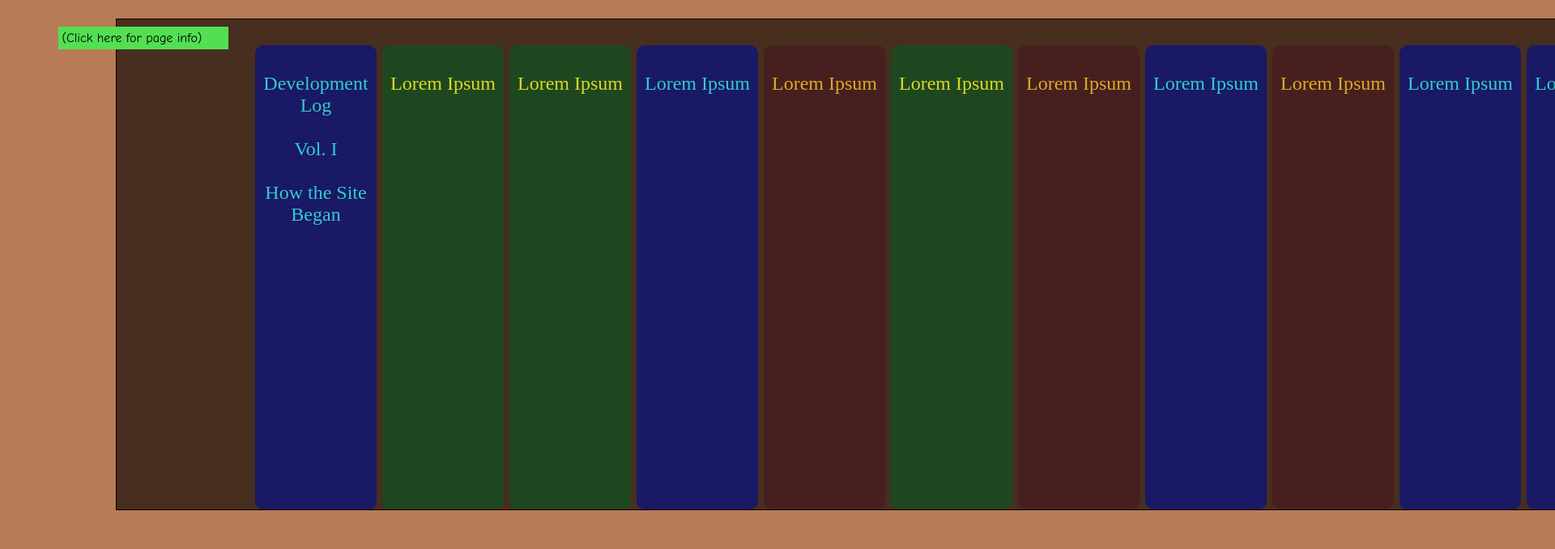
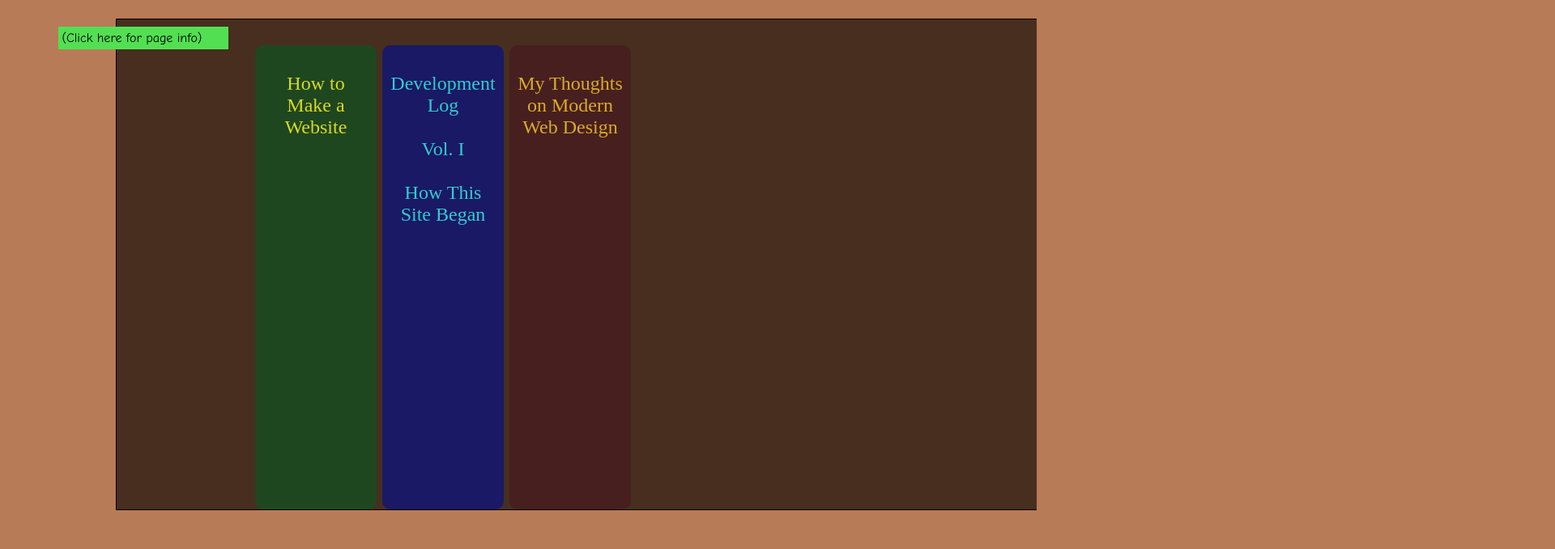
Before and after one commit to nickhz-live-Repos/nickhz.live, a plain HTML site: page public/journal/index.html in a window 1280 px wide. Shown: the part 121-800 px from the top of the page at 81% size, 1920 px wide, since content can reach past the window. Drawn offline with Linux system fonts and the light colour scheme; files that its build step writes are made by us from their sources.

Commit message:
Basic Journal Entries Implementation

```diff
--- a/public/css/journal-index.css
+++ b/public/css/journal-index.css
@@ -67,7 +67,7 @@ header {
 }
 
 main {
-    position: relative;
+    position: absolute;
     background: hsl(23, 39%, 20%);
     top: calc(8em + 16px);
     height: calc(100dvh - 10em - 32px);
@@ -81,11 +81,6 @@ main {
     white-space: nowrap;
 }
 
-main > div {
-    display: inline-block;
-    height: 100%;
-}
-
 .journal-entry {
     display: inline-flex;
     width: 150px;
@@ -97,12 +92,24 @@ main > div {
     padding-top: calc(10px + 1em);
     margin-right: 3px;
     white-space: initial;
+    font-size: 1.5em;
+    text-decoration: none;
+    background-color: hsl(0, 0%, 40%);
 }
 
-#devlog-entries > .journal-entry {
+.journal-entry.devlog {
     background-color: hsl(240, 60%, 25%);
     color: hsl(180, 60%, 50%);
-    font-size: 1.5em;
+}
+
+.journal-entry.tutorial {
+    background-color: hsl(120, 40%, 20%);
+    color: hsl(60, 70%, 50%);
+}
+
+.journal-entry.thoughts {
+    background-color: hsl(0, 40%, 20%);
+    color: hsl(45, 70%, 50%);
 }
 
 aside {
@@ -160,7 +167,7 @@ aside > .sticky-note,
     top: 10px;
     left: 10px;
     width: auto;
-    font-family: 'Ink Free', sans-serif;
+    font-family: 'Ink Free', 'Comic Sans MS', sans-serif;
     font-size: 2em;
     font-weight: 1000;
     color: hsl(22, 40%, 20%);
--- a/public/journal/index.html
+++ b/public/journal/index.html
@@ -38,50 +38,21 @@
 
         <!-- journal volumes -->
         <main>
-            <div id="devlog-entries">
-                <div class="journal-entry">
+            <a href="./journal" class="journal-entry tutorial">
+                How to Make a Website
+            </a>
+            <a href="./journal" class="journal-entry devlog">
                 Development Log
                 <br />
                 <br />
                 Vol. I
                 <br />
                 <br />
-                    How the Site Began
-                </div>
-                <div class="journal-entry" style="color: hsl(60, 70%, 50%); background-color: hsl(120, 40%, 20%)">
-                    Lorem Ipsum
-                </div>
-                <div class="journal-entry" style="color: hsl(60, 70%, 50%); background-color: hsl(120, 40%, 20%)">
-                    Lorem Ipsum
-                </div>
-                <div class="journal-entry">
-                    Lorem Ipsum
-                </div>
-                <div class="journal-entry" style="color: hsl(45, 70%, 50%); background-color: hsl(0, 40%, 20%)">
-                    Lorem Ipsum
-                </div>
-                <div class="journal-entry" style="color: hsl(60, 70%, 50%); background-color: hsl(120, 40%, 20%)">
-                    Lorem Ipsum
-                </div>
-                <div class="journal-entry" style="color: hsl(45, 70%, 50%); background-color: hsl(0, 40%, 20%)">
-                    Lorem Ipsum
-                </div>
-                <div class="journal-entry">
-                    Lorem Ipsum
-                </div>
-                <div class="journal-entry" style="color: hsl(45, 70%, 50%); background-color: hsl(0, 40%, 20%)">
-                    Lorem Ipsum
-                </div>
-                <div class="journal-entry">
-                    Lorem Ipsum
-                </div>
-                <div class="journal-entry">
-                    Lorem Ipsum
-                </div>
-                <div class="journal-entry">
-                    Lorem Ipsum
-                </div>
-            </div>
+                How This Site Began
+            </a>
+            <a href="./journal" class="journal-entry thoughts">
+                My Thoughts on Modern Web Design
+            </a>
         </main>
 
         <!-- tag panel -->
@@ -98,11 +69,11 @@
                 <div class="sticky-note">
                     Each book is a journal/blog entry. Click one to read it!
                 </div>
-                <div class="desktop-only sticky-note">
-                    Shift + scroll to scroll horizontally.
-                </div>
+                <!-- <div class="desktop-only sticky-note">
+                    Shift + mouse-wheel scroll will scroll horizontally.
+                </div> -->
                 <div class="sticky-note">
-                    When more entries are made, tags will be added below to filter them.
+                    When more journal entries are made, tags will be added below to filter them.
 
                     <!-- Click a note below to filter the volumes by tag! -->
                 </div>
```
Lines whose indentation alone changed are shown as unchanged.
